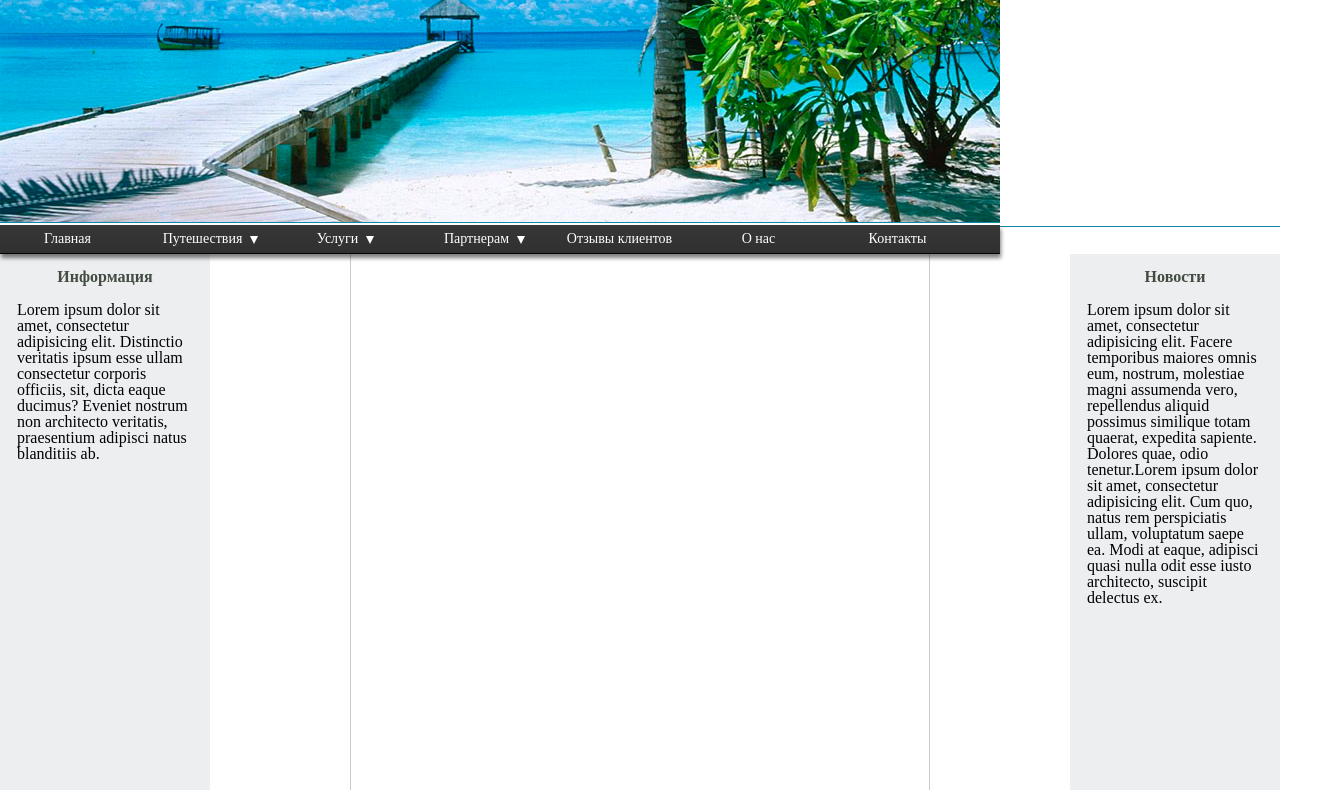
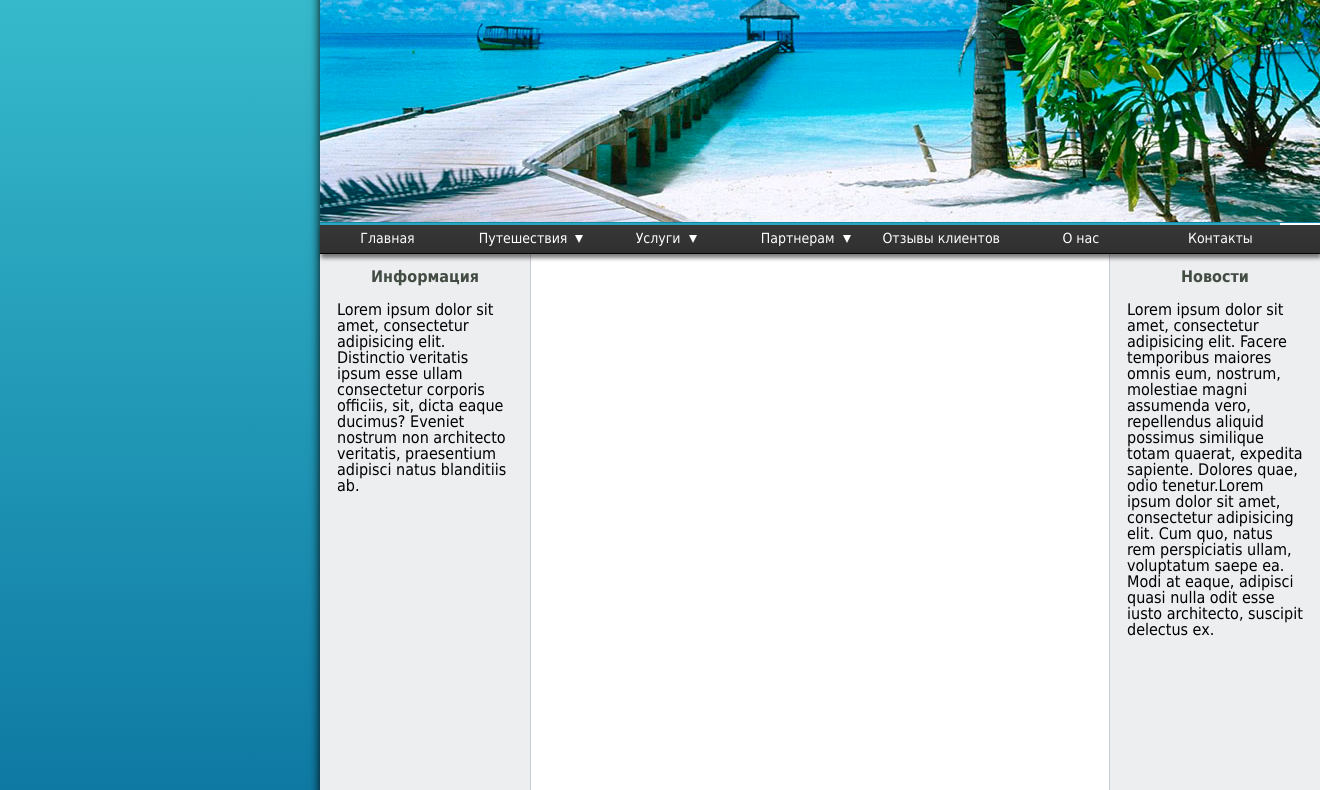
Before and after one commit to anatolii10/hw-4.io, a plain HTML site: page index.html in a window 1280 px wide. Shown: the part 192-982 px from the top of the page, 1320 px wide, since content can reach past the window. Drawn offline with Linux system fonts and the light colour scheme.

Commit message:
problem in css "."

```diff
--- a/css/style.css
+++ b/css/style.css
@@ -18,7 +18,7 @@
 
 
 /*******************************Основная страница**********************/
-content {
+.content {
   position: absolute;
   left: 25vw;
   font-family: Tahoma;
```
